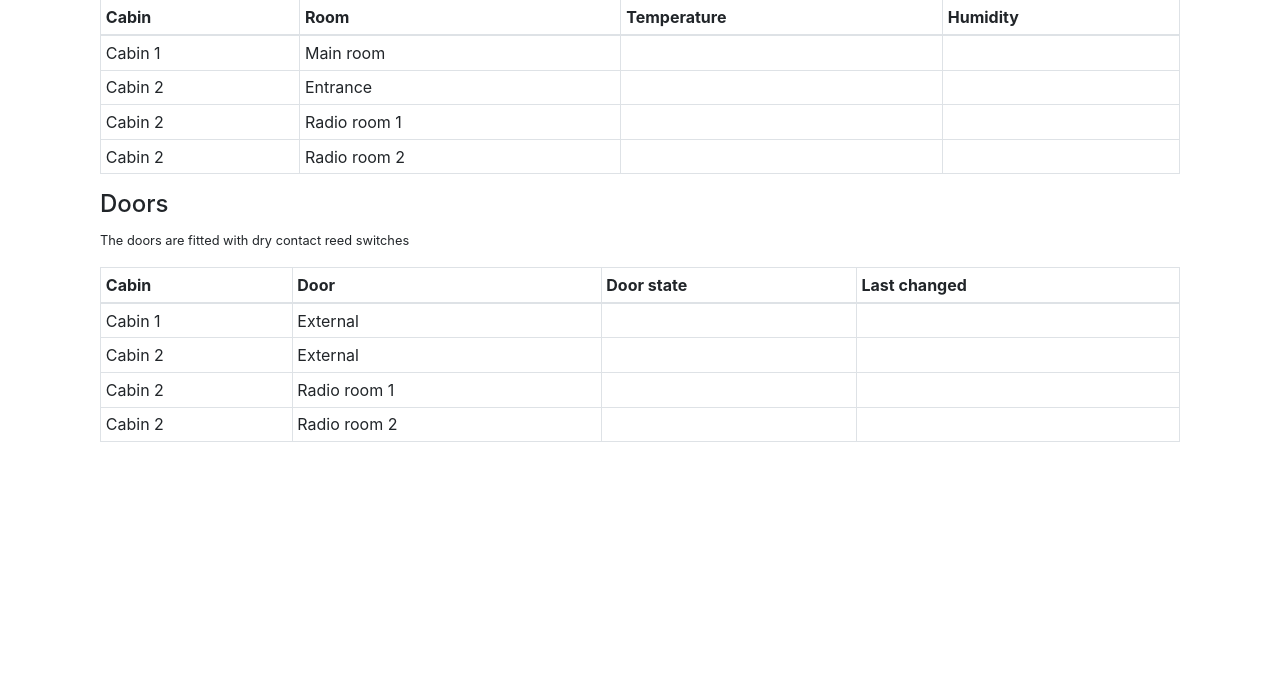
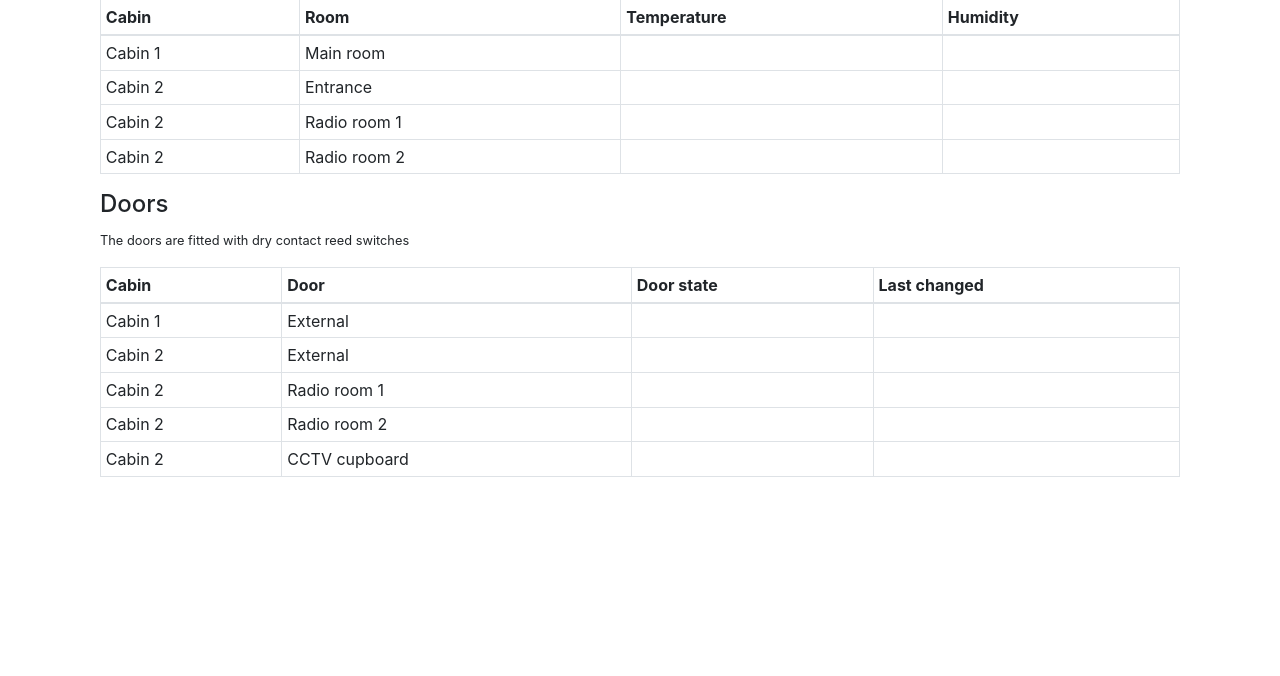
Before and after one commit to sparksradioclub/monitor-website, a Flask app: page / in a window 1280 px wide. Shown: the part 454-1130 px from the top of the page. Run offline with Flask 2, Linux system fonts and the light colour scheme; some libraries are stand-ins or nearby versions.

Commit message:
inc cctv cupborad

```diff
--- a/templates/index.html
+++ b/templates/index.html
@@ -103,6 +103,9 @@
                     <tr>
                         <td>Cabin 2</td><td>Radio room 2</td><td></td><td></td>
                     </tr>
+                    <tr>
+                        <td>Cabin 2</td><td>CCTV cupboard</td><td></td><td></td>
+                    </tr>
                 </tbody>
             </table>
         </div>
```
